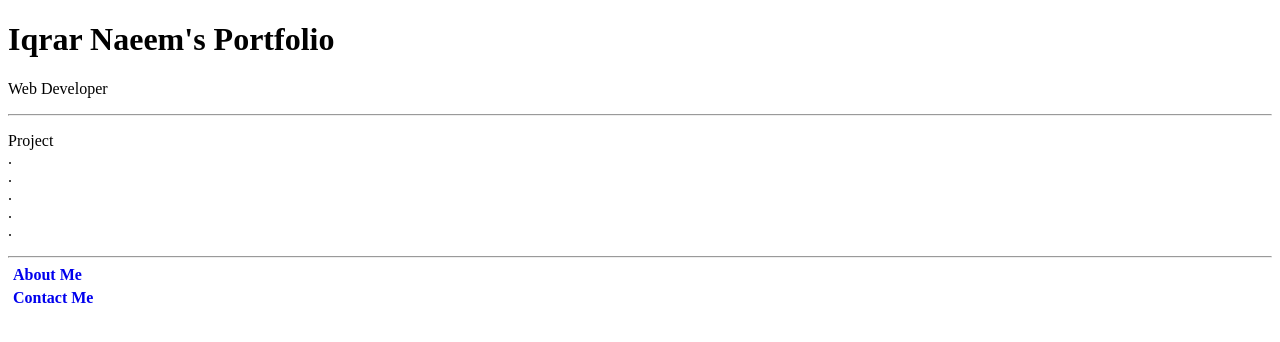
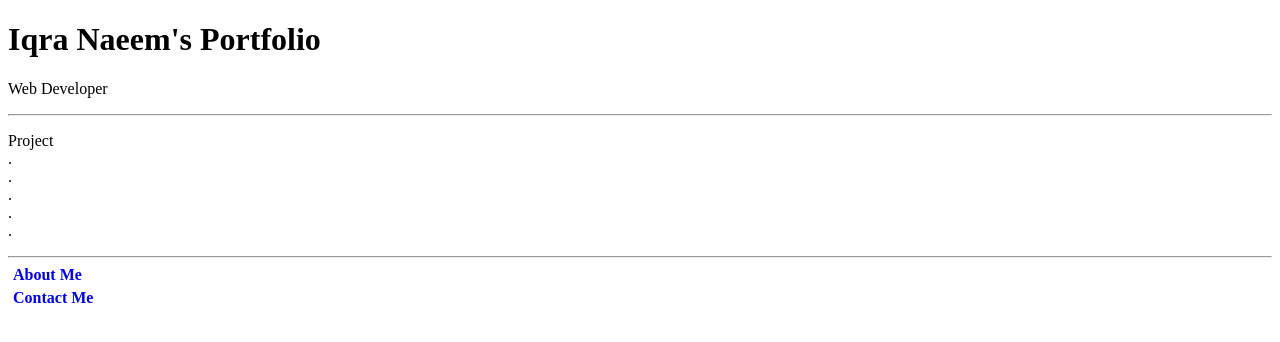
Before and after one commit to Iqra-Naeem-05/my-portfolio, a plain HTML site: page index.html in a window 1280 px wide. Drawn offline with Linux system fonts and the light colour scheme.

Commit message:
Update index.html

```diff
--- a/index.html
+++ b/index.html
@@ -17,7 +17,7 @@
 }
 </style>
 <body>
-    <h1>Iqrar Naeem's Portfolio</h1>
+    <h1>Iqra Naeem's Portfolio</h1>
     <p>Web Developer</p>
     <hr>
     <p>Project <br>. <br>. <br>. <br>. <br>. </p>
```
